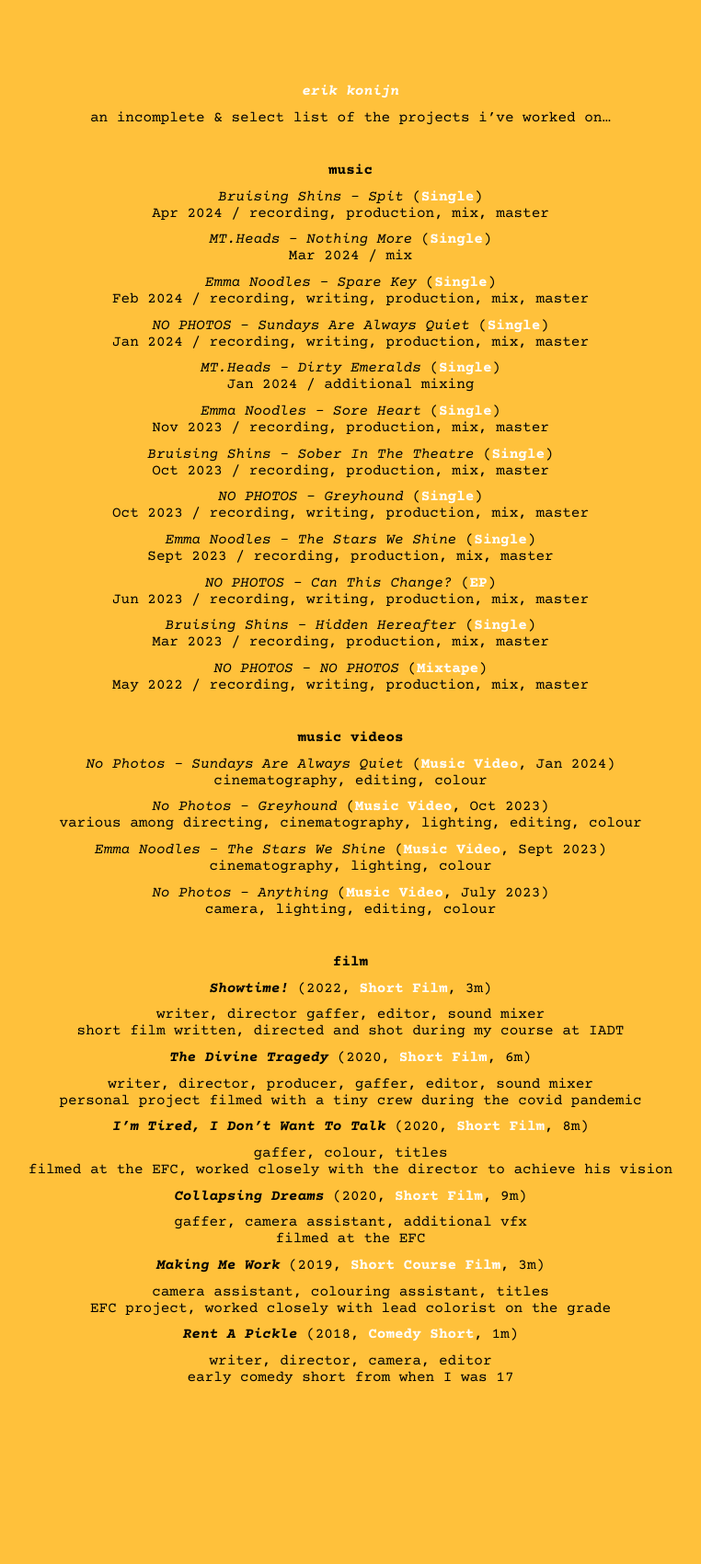
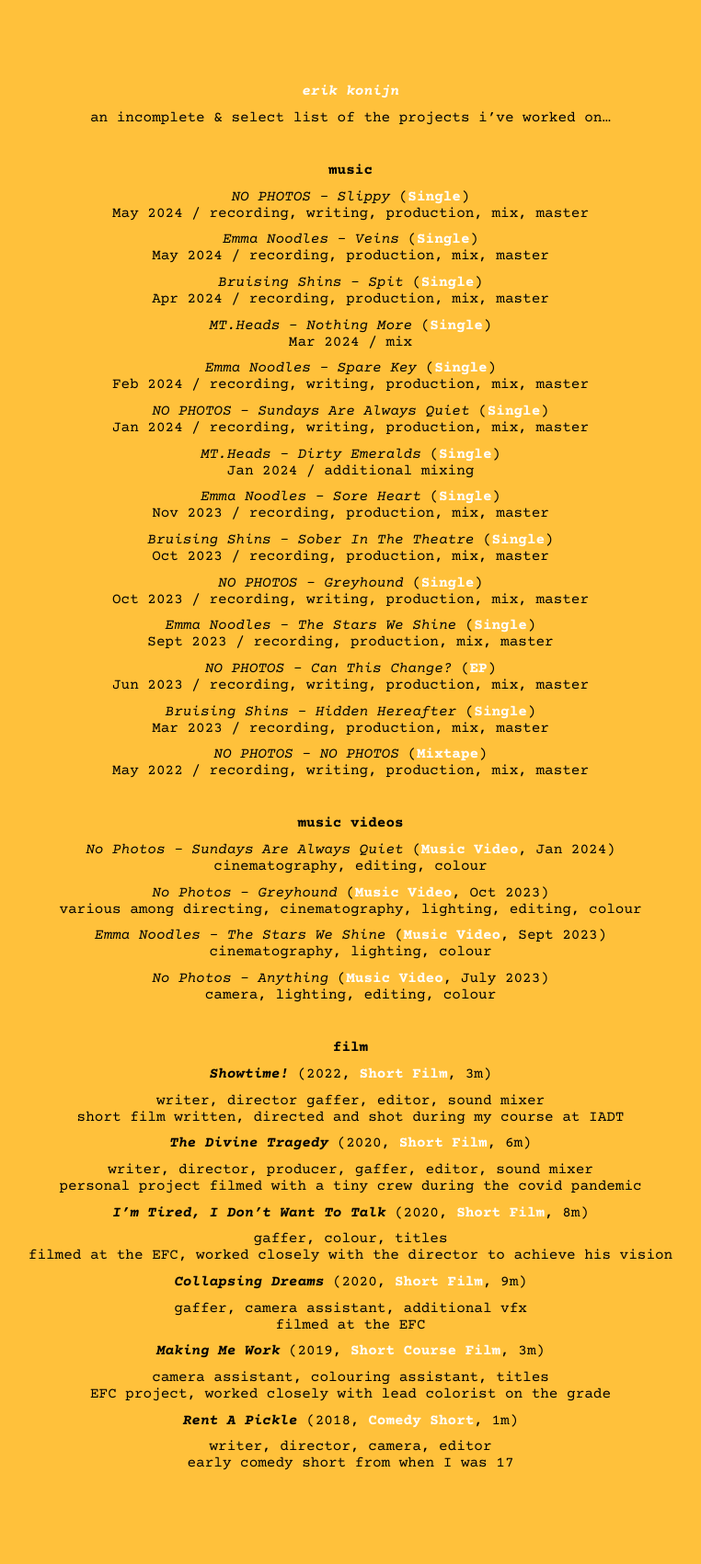
Before and after one commit to erikonijn/erikonijn.github.io, a Jekyll site: the page built from pages/credits.md, in a window 1280 px wide. Shown: the whole page at 92% size, without its empty margins (259-1021 px from the left). Built offline with Jekyll 4.4.1, drawn with Linux system fonts in a browser that asks for light colours; before the commit the page ends 1608 px from its top, so only the background shows below that.

Commit message:
Added Veins and Slippy

```diff
--- a/pages/credits.md
+++ b/pages/credits.md
@@ -13,13 +13,19 @@
 
 **music**
 
+*NO PHOTOS - Slippy* ([**Single**](https://open.spotify.com/album/1acOMBww6C6RVdKw0ogQem){:target="_blank"})
+May 2024 / recording, writing, production, mix, master
+
+*Emma Noodles - Veins* ([**Single**](https://open.spotify.com/track/5c31xDjXsYX1XE2Gm09fa9){:target="_blank"})
+May 2024 / recording, production, mix, master
+
 *Bruising Shins - Spit* ([**Single**](https://open.spotify.com/track/6fwuLL3v9XfESa2zM0Jtmj){:target="_blank"})
 Apr 2024 / recording, production, mix, master
 
 *MT.Heads - Nothing More* ([**Single**](https://open.spotify.com/track/0bOswfEnqo5ZRtgcyS3JBc){:target="_blank"})
 Mar 2024 / mix
 
-*Emma Noodles - Spare Key* ([**Single**](https://open.spotify.com/track/05i9DJx3MjpEM59PEcrcVJ?si=6a0b0c693e0d4b0e))
+*Emma Noodles - Spare Key* ([**Single**](https://open.spotify.com/track/05i9DJx3MjpEM59PEcrcVJ){:target="_blank"})
 Feb 2024 / recording, writing, production, mix, master
 
 *NO PHOTOS - Sundays Are Always Quiet* ([**Single**](https://open.spotify.com/track/5ZRKBK7ZQ7QPoIXUHp1kp4){:target="_blank"})
```
